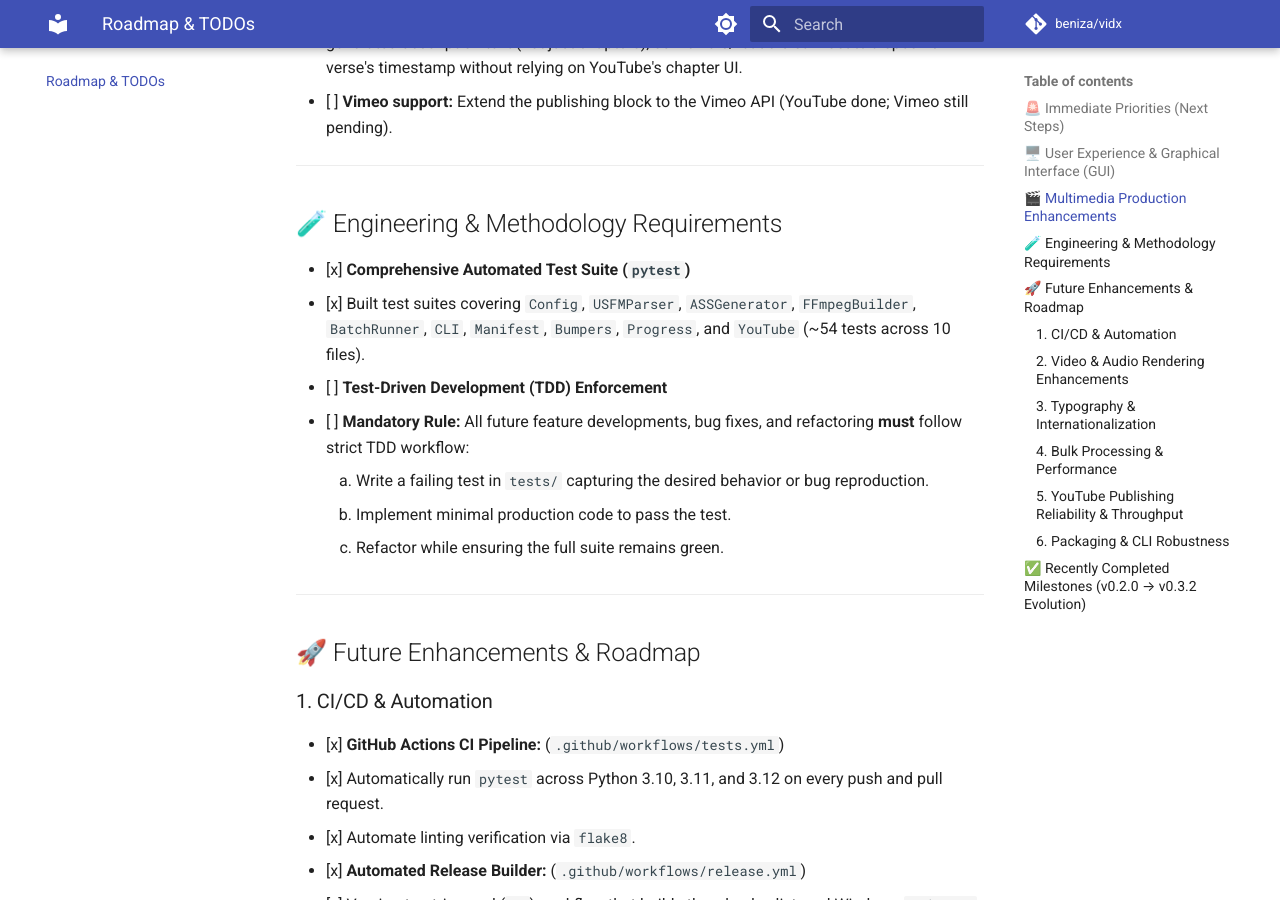
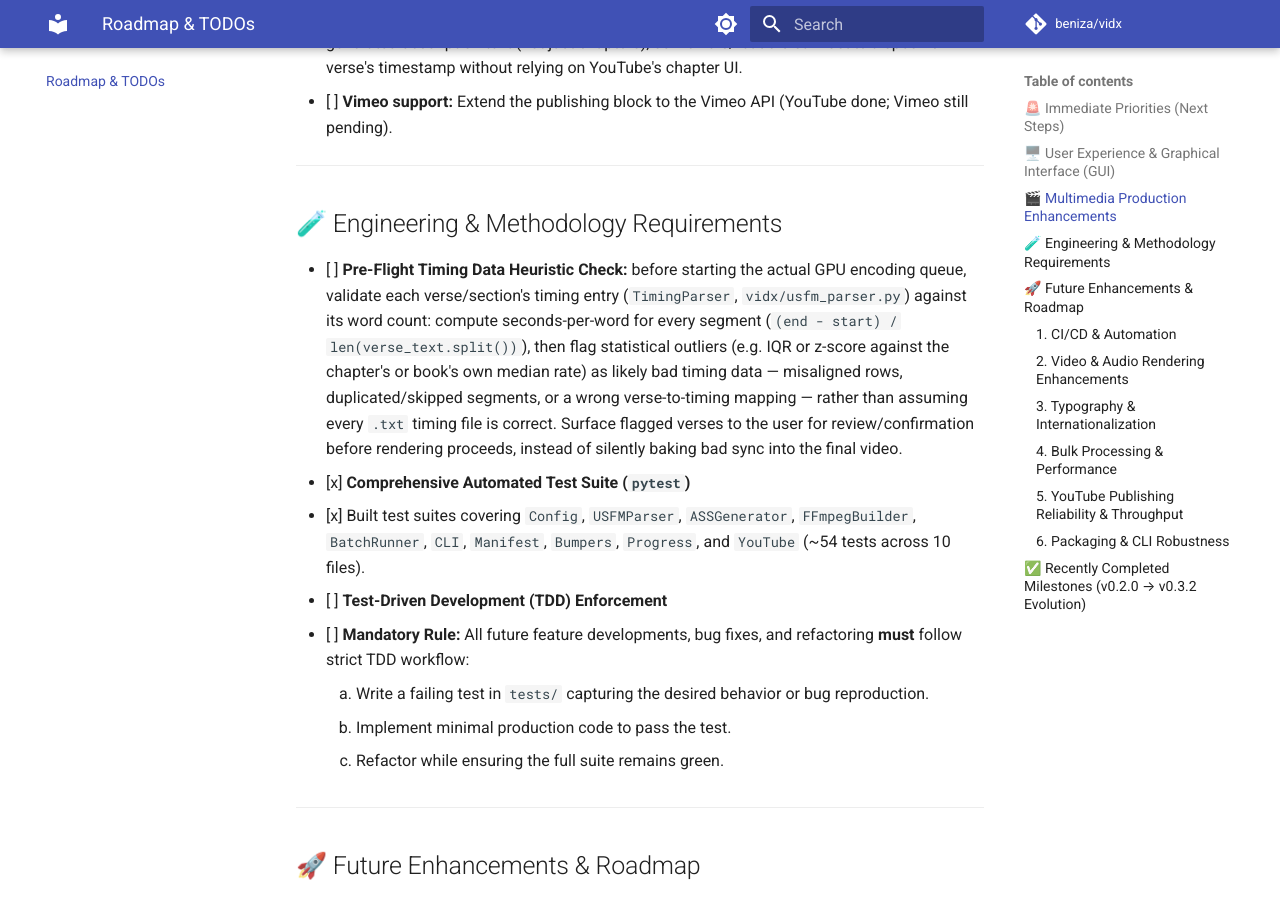
Before and after one commit to beniza/vidx, an MkDocs documentation site: the page built from docs/todo.md, in a window 1280 px wide and 900 px high, scrolled down 2734 px. Built offline with MkDocs 1.6.1 and Material for MkDocs 9.7.7, drawn with Linux system fonts in a browser that asks for light colours; comment, search, counter and statistics services are not loaded.

Commit message:
docs: add timing-data outlier heuristic check to todo
Idea: compare seconds-per-word against word count per verse/section
using the timing data TimingParser already extracts, flag statistical
outliers as likely bad sync before the encode queue starts rather than
discovering misaligned verses after rendering.

```diff
--- a/docs/todo.md
+++ b/docs/todo.md
@@ -57,6 +57,7 @@
 
 ## 🧪 Engineering & Methodology Requirements
 
+- [ ] **Pre-Flight Timing Data Heuristic Check:** before starting the actual GPU encoding queue, validate each verse/section's timing entry (`TimingParser`, `vidx/usfm_parser.py`) against its word count: compute seconds-per-word for every segment (`(end - start) / len(verse_text.split())`), then flag statistical outliers (e.g. IQR or z-score against the chapter's or book's own median rate) as likely bad timing data — misaligned rows, duplicated/skipped segments, or a wrong verse-to-timing mapping — rather than assuming every `.txt` timing file is correct. Surface flagged verses to the user for review/confirmation before rendering proceeds, instead of silently baking bad sync into the final video.
 - [x] **Comprehensive Automated Test Suite (`pytest`)**
   - [x] Built test suites covering `Config`, `USFMParser`, `ASSGenerator`, `FFmpegBuilder`, `BatchRunner`, `CLI`, `Manifest`, `Bumpers`, `Progress`, and `YouTube` (~54 tests across 10 files).
 - [ ] **Test-Driven Development (TDD) Enforcement**
```
